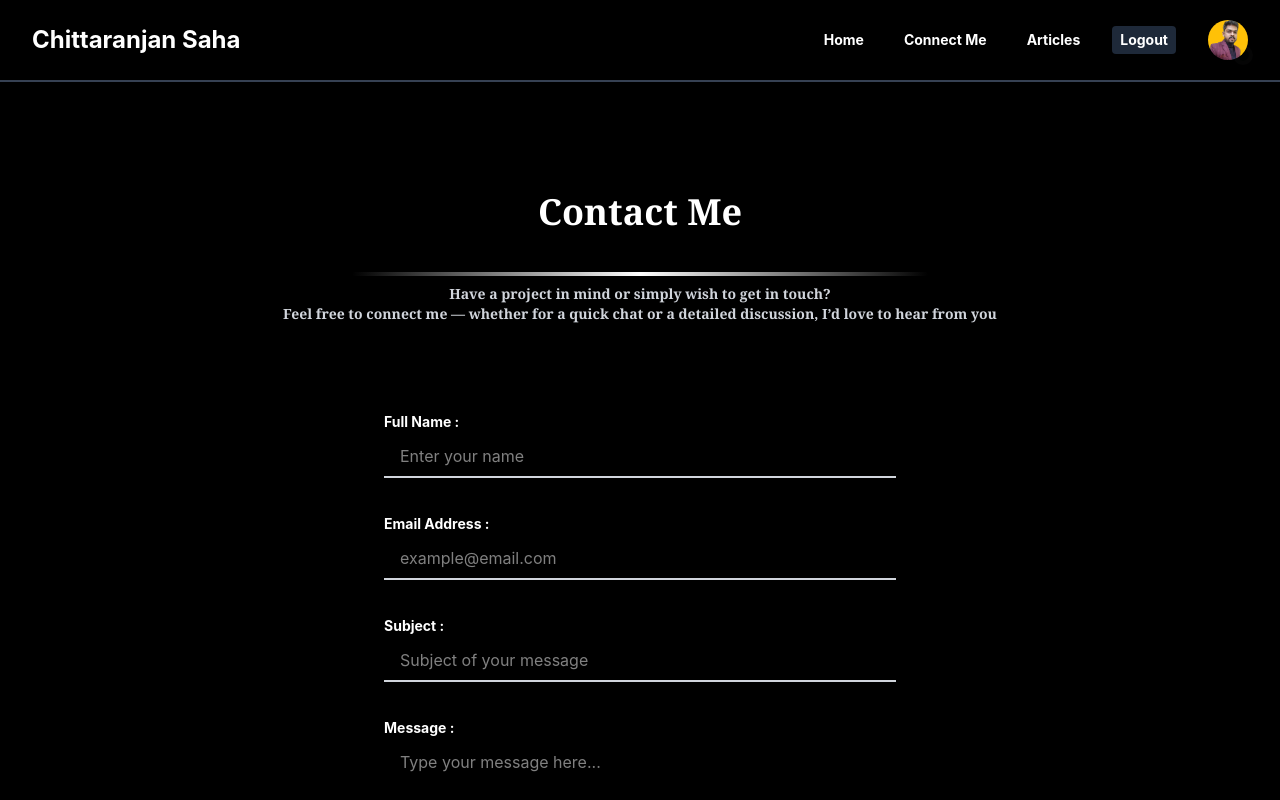
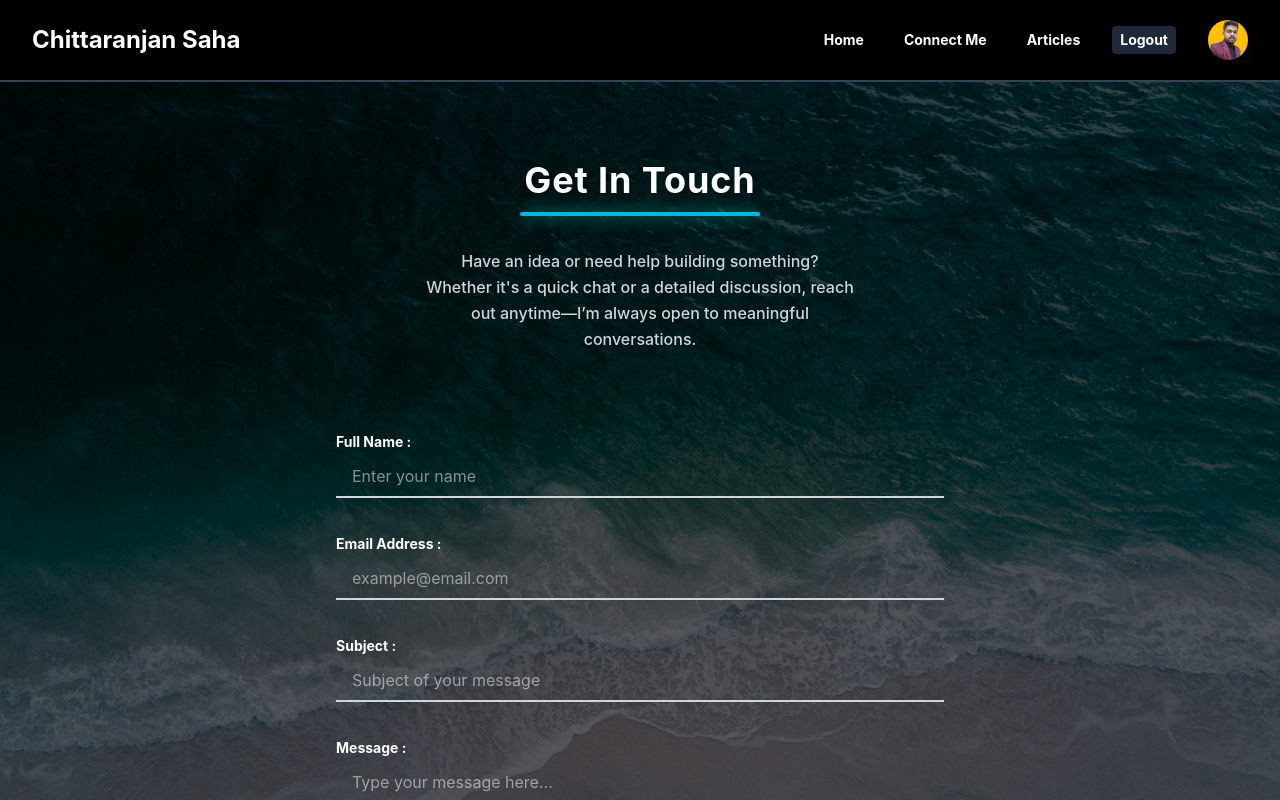
Before and after one commit to git-chittaranjan/login-page, a React (Vite) app: page /contact in a window 1280 px wide. Shown: the top 800 px of the page. Built offline with nearby package versions, Linux system fonts and the light colour scheme.

Commit message:
Changes Contact page style

```diff
--- a/src/components/email.jsx
+++ b/src/components/email.jsx
@@ -47,32 +47,28 @@
     };
 
     return (
-        <div className='bg-black pt-20 md:pt-0 md:pb-0 lg:pt-40 pb-10 lg:pb-30'>
+        <div className=''>
+            <div
+                className="relative min-h-screen bg-cover bg-center ransition-all duration-1500"
+                style={{ backgroundImage: "url('/assets/contact.jpg')" }}
+            >
+                {/* Overlay a semi-transparent layer above the background image but below the content. */}
+                <div className="absolute inset-0 bg-black/60"></div>
 
-            <div className="min-h-screen flex flex-col items-center justify-center">
-                <div className="max-w-5xl w-full p-8">
+                <div className="relative z-10 min-h-screen flex flex-col items-center justify-center pt-32 pb-20 lg:pt-32 lg:pb-32">
+                    <div className="max-w-2xl w-full p-8">
 
-                    <div className="mb-8 md:mb-8 lg:mb-10">
-                        <h2 className="text-3xl md:text-4xl font-bold text-white font-serif text-center">
-                            Contact Me
-                        </h2>
-                    </div>
+                        <div className="text-center">
+                            <h2 className="text-4xl font-bold text-white tracking-wide drop-shadow-lg">Get In Touch</h2>
+                            <div className="w-60 h-1 bg-cyan-500 mt-3 rounded-full mx-auto shadow-[0_0_15px_rgba(0,255,255,0.6)]"></div>
+                        </div>
 
-                    <div className='mb-8'>
-                        <div
-                            className="w-3/4 lg:w-3/5 h-1 rounded mx-auto"
-                            style={{
-                                background: "linear-gradient(to right, black, white, black)"
-                            }}
-                        ></div>
-                        <p className="text-gray-300 text-sm font-semibold text-center pt-2 font-serif">
-                            Have a project in mind or simply wish to get in touch?
-                            <br />
-                            Feel free to connect me — whether for a quick chat or a detailed discussion, I’d love to hear from you
+                        <p className="text-gray-300 text-base font-medium leading-relaxed mt-8 mb-16 text-center lg:px-20">
+                            Have an idea or need help building something?<br />
+                            Whether it's a quick chat or a detailed discussion, reach out anytime—I’m always open to meaningful conversations.
                         </p>
-                    </div>
 
-                    <div className='max-w-lg mx-auto pt-10'>
+
                         <form onSubmit={handleSubmit} className="space-y-5">
                             <div className='pt-4'>
                                 <label className="block text-sm font-bold text-white">Full Name : </label>
@@ -125,11 +121,11 @@
                                 />
                             </div>
 
-                            <div className="flex justify-center pt-6 md:pt-0">
+                            <div className="flex justify-center pt-6">
                                 <button
                                     type="submit"
                                     disabled={loading}
-                                    className="max-w-2xs w-full bg-transparent border-4 border-cyan-500 text-cyan-500 font-bold py-2 rounded-md shadow-md hover:bg-cyan-500 hover:text-white transition-colors duration-1000"
+                                    className="max-w-xs w-full py-3 font-semibold rounded-xl border-2 border-cyan-500 text-cyan-400 bg-black shadow-[0_0_20px_rgba(0,255,255,0.25)] hover:bg-cyan-500 hover:text-black hover:shadow-[0_0_35px_rgba(0,255,255,0.6)] hover:-translate-y-1 transition-all duration-500 active:scale-95 disabled:opacity-50"
                                 >
                                     {loading ? 'Sending...' : 'Send Message'}
                                 </button>
@@ -139,10 +135,8 @@
                         </form>
                     </div>
                 </div>
+                <ToastContainer />
             </div>
-
-            <ToastContainer />
-
         </div>
     );
 };
```
Also changed, not shown: public/assets/contact.jpg (added).
